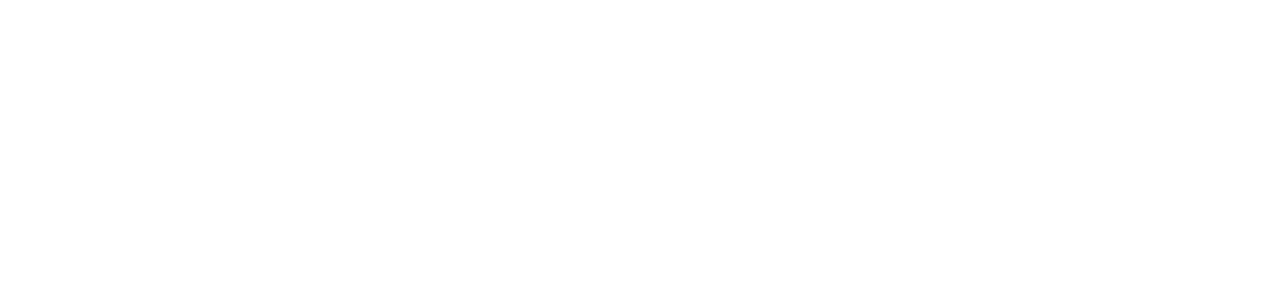
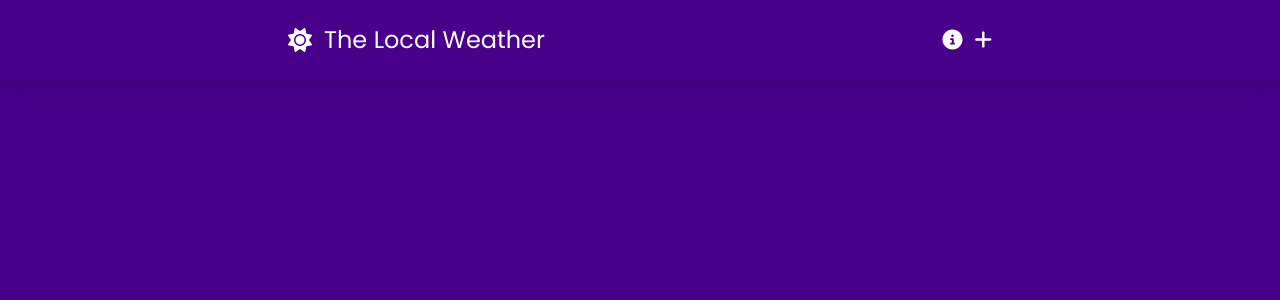
Before and after one commit to DevJ2K/learn_vuejs, a Vue app: page / in a window 1280 px wide. Shown: the top 300 px of the page. Built offline with nearby package versions, Linux system fonts and the light colour scheme.

Commit message:
DONE : Create my first Vue.component, navigationVue

```diff
--- a/index.html
+++ b/index.html
@@ -9,6 +9,9 @@
   <link
     href="https://fonts.googleapis.com/css2?family=Poppins:ital,wght@0,100;0,200;0,300;0,400;0,500;0,600;0,700;0,800;0,900;1,100;1,200;1,300;1,400;1,500;1,600;1,700;1,800;1,900&display=swap"
     rel="stylesheet">
+  <link rel="stylesheet" href="https://cdnjs.cloudflare.com/ajax/libs/font-awesome/6.5.2/css/all.min.css"
+    integrity="sha512-SnH5WK+bZxgPHs44uWIX+LLJAJ9/2PkPKZ5QiAj6Ta86w+fsb2TkcmfRyVX3pBnMFcV7oQPJkl9QevSCWr3W6A=="
+    crossorigin="anonymous" referrerpolicy="no-referrer" />
   <meta name="viewport" content="width=device-width, initial-scale=1.0">
   <title>Vite App</title>
 </head>
--- a/src/App.vue
+++ b/src/App.vue
@@ -1,13 +1,13 @@
 <template>
-  <div>
-    <RouterView/>
+  <div class="flex flex-col min-h-screen font-Poppins bg-primary">
+    <SiteNavigation />
+    <RouterView />
   </div>
 </template>
 
 <script setup>
-  import { RouterView } from 'vue-router';
+import { RouterView } from 'vue-router';
+import SiteNavigation from './components/SiteNavigation.vue';
 </script>
 
-<style lang="scss" scoped>
-
-</style>
+<style lang="scss" scoped></style>
--- /dev/null
+++ b/src/components/SiteNavigation.vue
@@ -0,0 +1,21 @@
+<template>
+	<header class="sticky top-0 bg-primary shadow-lg">
+		<nav class="container flex flex-col sm:flex-row items-center gap-4 text-white py-6">
+			<RouterLink :to="{name: 'home'}">
+				<div class="flex items-center gap-3">
+					<i class="fa-solid fa-sun text-2xl"></i>
+					<p class="text-2xl">The Local Weather</p>
+				</div>
+			</RouterLink>
+
+			<div class="flex gap-3 flex-1 justify-end">
+				<i class="fa-solid fa-circle-info text-xl hover:text-secondary duration-150 cursor-pointer"></i>
+				<i class="fa-solid fa-plus text-xl hover:text-secondary duration-150 cursor-pointer"></i>
+			</div>
+		</nav>
+	</header>
+</template>
+
+<script setup>
+	import { RouterLink } from 'vue-router';
+</script>
```
